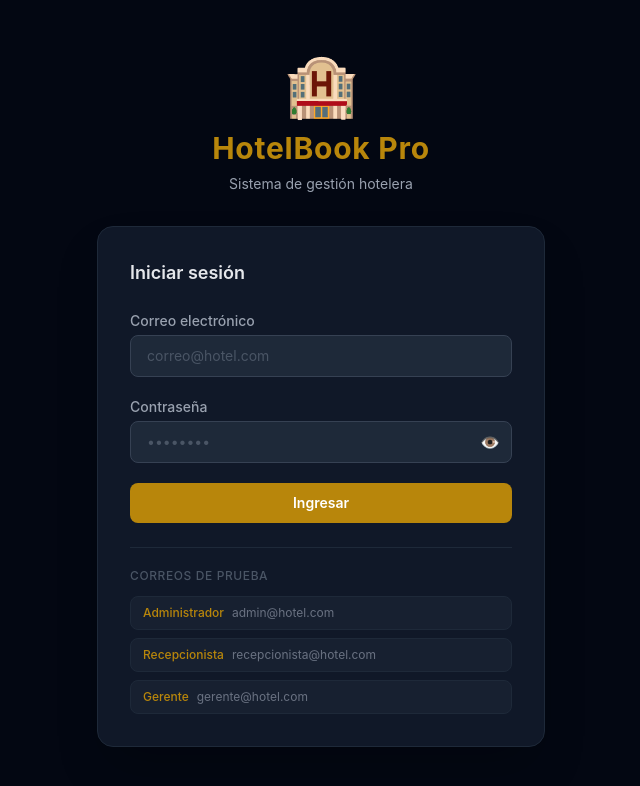
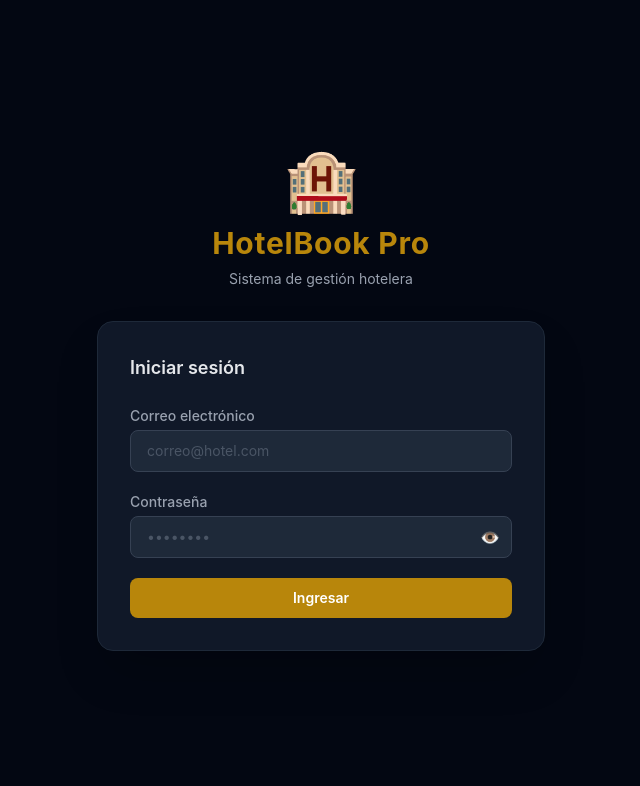
Before and after one commit to Rojas-09/Proyecto_Hotel, a Vue app in the folder frontend/: page /login in a window 1280 px wide. Shown: the top 786 px of the page, without its empty margins (319-959 px from the left). Built offline with nearby package versions, Linux system fonts and the light colour scheme; no server answers.

Commit message:
feat: crear usuarios demo y remover credenciales del login

```diff
--- a/frontend/src/views/LoginView.vue
+++ b/frontend/src/views/LoginView.vue
@@ -63,21 +63,6 @@
             <span v-else>Ingresar</span>
           </button>
         </form>
-
-        <!-- Credenciales de ejemplo -->
-        <div v-if="showDemoCredentials" class="mt-6 pt-5 border-t border-gray-800">
-          <p class="text-xs text-gray-600 font-medium mb-3 uppercase tracking-wider">Correos de prueba</p>
-          <div class="space-y-2">
-            <div
-              v-for="cred in demoCredentials"
-              :key="cred.email"
-              class="w-full text-left px-3 py-2 rounded-lg bg-gray-800/50 border border-gray-800 text-xs"
-            >
-              <span class="text-hotel-gold font-medium capitalize">{{ cred.role }}</span>
-              <span class="text-gray-500 ml-2">{{ cred.email }}</span>
-            </div>
-          </div>
-        </div>
       </div>
     </div>
   </div>
@@ -96,13 +81,6 @@ const form = ref({ email: '', password: '' });
 const loading = ref(false);
 const errorMsg = ref('');
 const showPassword = ref(false);
-const showDemoCredentials = import.meta.env.DEV || import.meta.env.VITE_ENABLE_DEMO_CREDS === 'true';
-
-const demoCredentials = [
-  { role: 'Administrador', email: 'admin@hotel.com' },
-  { role: 'Recepcionista', email: 'recepcionista@hotel.com' },
-  { role: 'Gerente', email: 'gerente@hotel.com' },
-];
 
 async function handleLogin() {
   loading.value = true;
```
